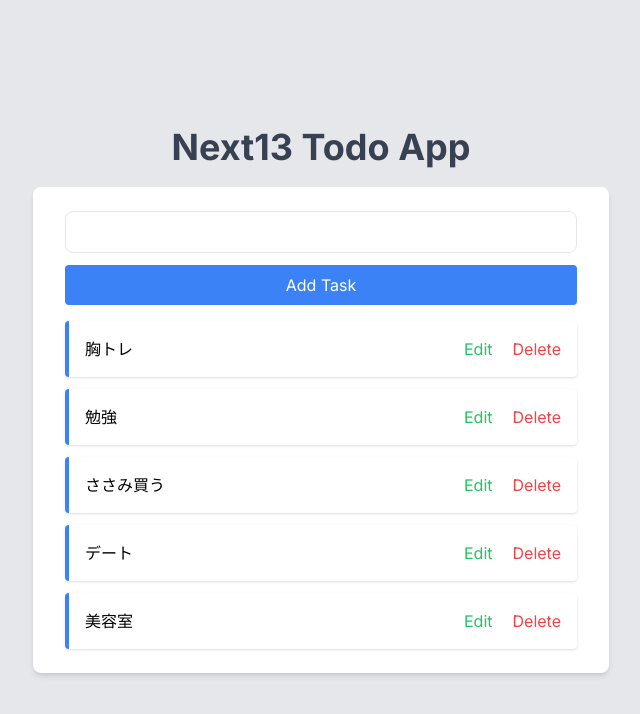
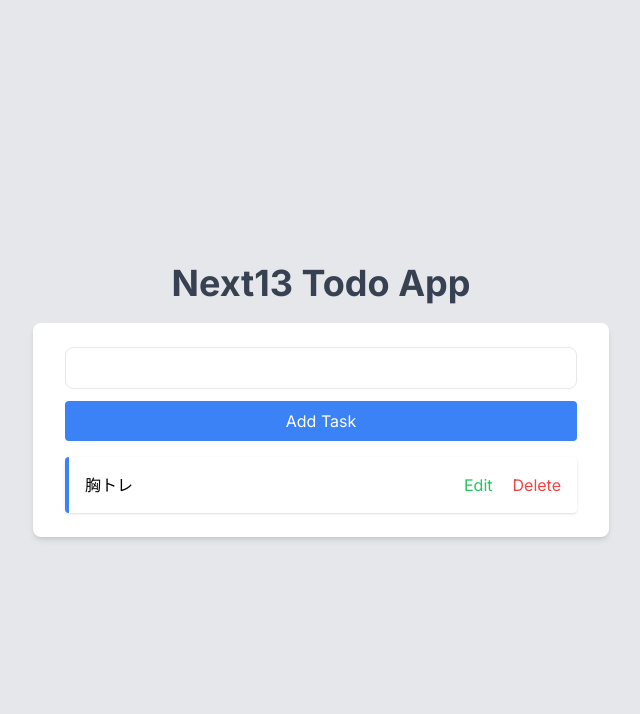
Before and after one commit to juntetsu/231215_next_todoapp, a Next.js app: page / in a window 1280 px wide. Shown: the top 714 px of the page, without its empty margins (319-959 px from the left). Built offline with nearby package versions, Linux system fonts and the light colour scheme; data requests are answered from the project's data file.

Commit message:
Todoを削除するAPI

```diff
--- a/src/app/_components/Todo.tsx
+++ b/src/app/_components/Todo.tsx
@@ -1,6 +1,6 @@
 "use client";
 
-import { editTodo } from "@/app/_lib/api";
+import { deleteToto, editTodo } from "@/app/_lib/api";
 import { TodoType } from "@/app/_lib/types";
 import React, { ChangeEvent, useEffect, useRef, useState } from "react";
 
@@ -9,14 +9,11 @@ interface TodoProps {
 }
 
 const Todo = ({ todo }: TodoProps) => {
-  // refを使って、input要素にフォーカスを当てる
   const ref = useRef<HTMLInputElement>(null)
 
   const [isEditing, setIsEditing] = useState(false);
   const [editedTodo, setEditedTodo] = useState(todo.text);
 
-  // 発火タイミングは、isEditingの値が変わった時
-  // currentがnullの場合があるので、?でnullチェック
   useEffect(() => {
     if (isEditing) {
       ref.current?.focus()
@@ -27,15 +24,19 @@ const Todo = ({ todo }: TodoProps) => {
     setIsEditing(true);
   };
 
-  const handelSave = async () => {
+  const handleSave = async () => {
     await editTodo(todo.id, editedTodo)
     setIsEditing(false);
   };
 
+  // Delete Todo
+  const handleDelete = async () => {
+    await deleteToto(todo.id)
+  }
+
   return (
     <li className="flex justify-between p-4 bg-white border-l-4 border-blue-500 rounded shadow">
       {isEditing ? (
-        // ref属性にrefを指定
         <input
           ref={ref}
           type="text"
@@ -50,7 +51,7 @@ const Todo = ({ todo }: TodoProps) => {
       )}
       <div>
         {isEditing ? (
-          <button className="text-blue-500 mr-5" onClick={handelSave}>
+          <button className="text-blue-500 mr-5" onClick={handleSave}>
             Save
           </button>
         ) : (
@@ -58,7 +59,7 @@ const Todo = ({ todo }: TodoProps) => {
             Edit
           </button>
         )}
-        <button className="text-red-500">Delete</button>
+        <button className="text-red-500" onClick={handleDelete}>Delete</button>
       </div>
     </li>
   );
--- a/src/app/_data/todos.json
+++ b/src/app/_data/todos.json
@@ -3,22 +3,6 @@
     {
       "text": "胸トレ",
       "id": "1"
-    },
-    {
-      "id": "2",
-      "text": "勉強"
-    },
-    {
-      "text": "ささみ買う",
-      "id": "3"
-    },
-    {
-      "id": "d6e72ab8-84bf-403a-9c8b-efa35cae7adc",
-      "text": "デート"
-    },
-    {
-      "id": "78559f4a-40f9-4e74-b769-974a1975fb52",
-      "text": "美容室"
     }
   ]
 }
--- a/src/app/_lib/api.ts
+++ b/src/app/_lib/api.ts
@@ -41,3 +41,16 @@ export const editTodo = async (
 
   return updatedTodo;
 };
+
+// Todoを削除する関数
+export const deleteToto = async (id: string): Promise<TodoType> => {
+  const res = await fetch(`http://localhost:3001/tasks/${id}`, {
+    method: "DELETE",
+    headers: {
+      "Content-Type": "application/json",
+    }
+  });
+  const deletedTodo = res.json();
+
+  return deletedTodo;
+}
```
